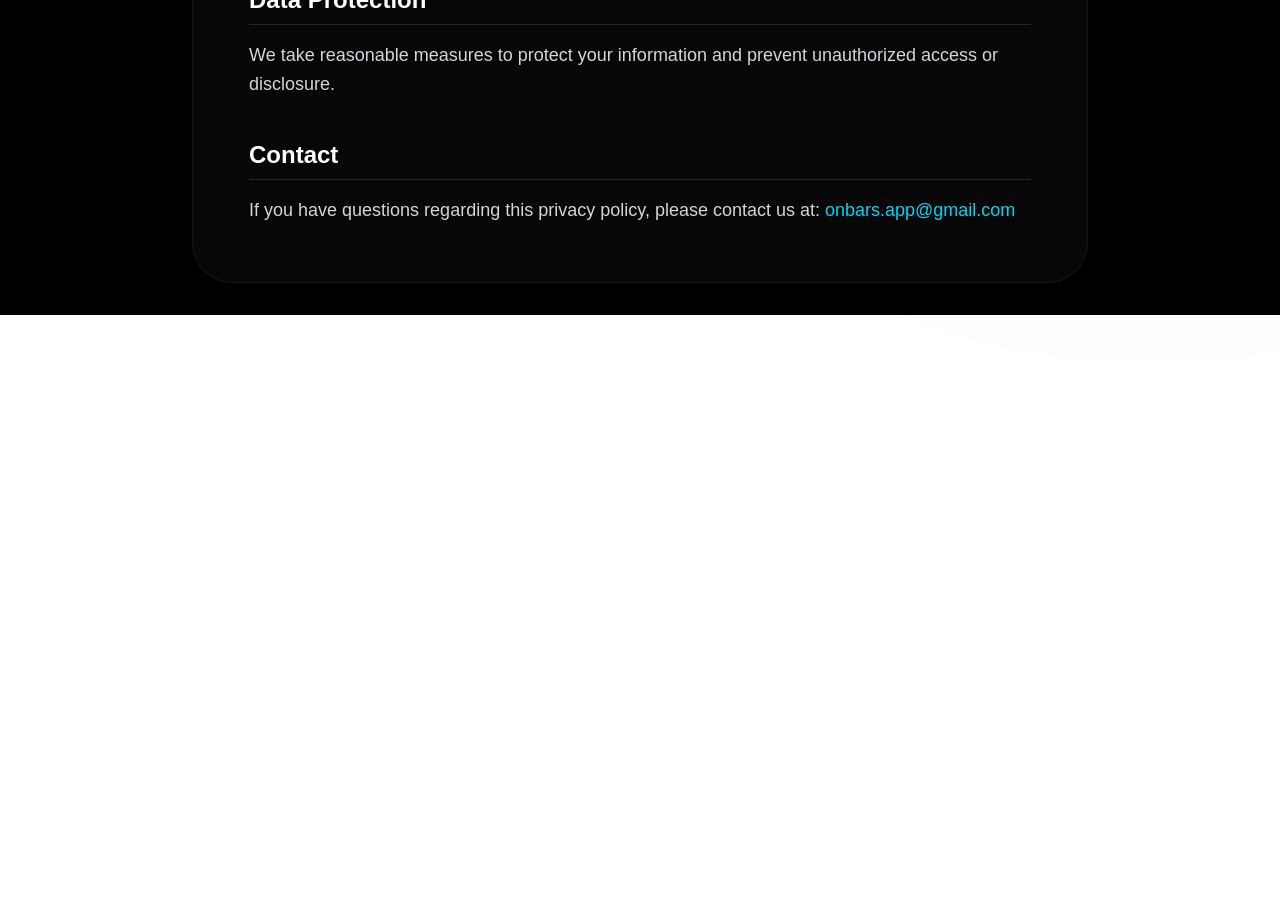
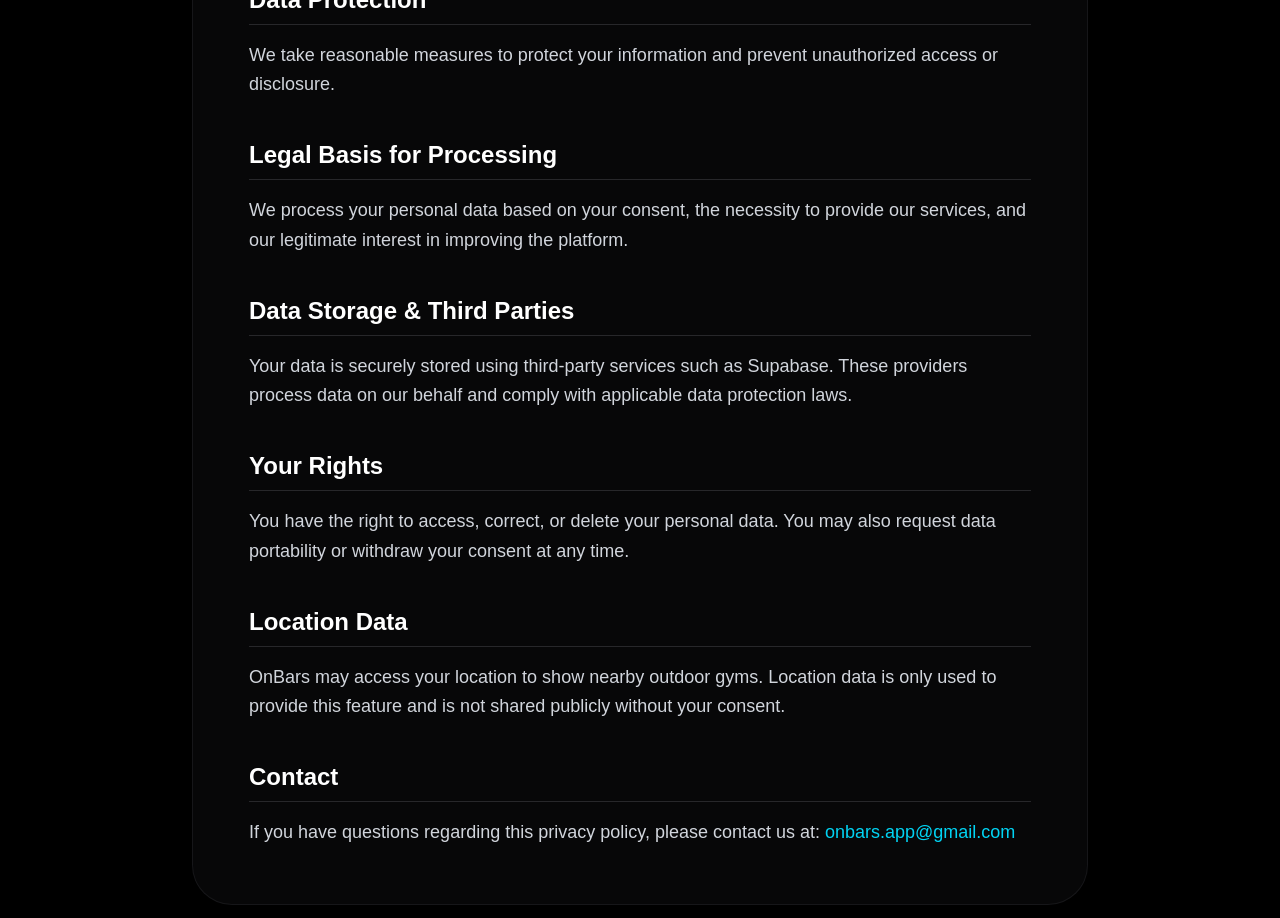
Before and after one commit to AngelosMam/onbars-site, a Next.js app: page /privacy in a window 1280 px wide. Shown: the part 740-1658 px from the top of the page. Before the commit the page ends 1055 px from the top, so only its background shows below. Built offline with nearby package versions, Linux system fonts and the light colour scheme.

Commit message:
privacy&terms UPDATE

```diff
--- a/app/privacy/page.js
+++ b/app/privacy/page.js
@@ -73,6 +73,45 @@ export default function Privacy() {
               </p>
             </section>
 
+<section>
+  <h2 className="text-2xl font-bold text-white mb-4 border-b border-zinc-800 pb-2">
+    Legal Basis for Processing
+  </h2>
+  <p>
+    We process your personal data based on your consent, the necessity to provide our services,
+    and our legitimate interest in improving the platform.
+  </p>
+</section>
+
+<section>
+  <h2 className="text-2xl font-bold text-white mb-4 border-b border-zinc-800 pb-2">
+    Data Storage & Third Parties
+  </h2>
+  <p>
+    Your data is securely stored using third-party services such as Supabase.
+    These providers process data on our behalf and comply with applicable data protection laws.
+  </p>
+</section>
+
+<section>
+  <h2 className="text-2xl font-bold text-white mb-4 border-b border-zinc-800 pb-2">
+    Your Rights
+  </h2>
+  <p>
+    You have the right to access, correct, or delete your personal data.
+    You may also request data portability or withdraw your consent at any time.
+  </p>
+</section>
+
+<section>
+  <h2 className="text-2xl font-bold text-white mb-4 border-b border-zinc-800 pb-2">
+    Location Data
+  </h2>
+  <p>
+    OnBars may access your location to show nearby outdoor gyms.
+    Location data is only used to provide this feature and is not shared publicly without your consent.
+  </p>
+</section>
             <section>
               <h2 className="text-2xl font-bold text-white mb-4 border-b border-zinc-800 pb-2">
                 Contact
--- a/app/terms/page.js
+++ b/app/terms/page.js
@@ -73,6 +73,36 @@ export default function Terms() {
             </section>
 
             <section>
+  <h2 className="text-2xl font-bold text-white mb-4 border-b border-zinc-800 pb-2">
+    Health Disclaimer
+  </h2>
+  <p>
+    The content and workouts provided through OnBars are for informational purposes only.
+    You are responsible for your physical condition and should consult a professional before engaging in exercise.
+  </p>
+</section>
+
+<section>
+  <h2 className="text-2xl font-bold text-white mb-4 border-b border-zinc-800 pb-2">
+    User Content
+  </h2>
+  <p>
+    Users may upload content such as workouts, images, and posts.
+    You retain ownership of your content, but grant OnBars a license to display and use it within the platform.
+  </p>
+</section>
+
+<section>
+  <h2 className="text-2xl font-bold text-white mb-4 border-b border-zinc-800 pb-2">
+    Account Responsibility
+  </h2>
+  <p>
+    You are responsible for maintaining the security of your account
+    and for all activities that occur under your account.
+  </p>
+</section>
+
+            <section>
               <h2 className="text-2xl font-bold text-white mb-4 border-b border-zinc-800 pb-2">
                 Changes to Terms
               </h2>
```
